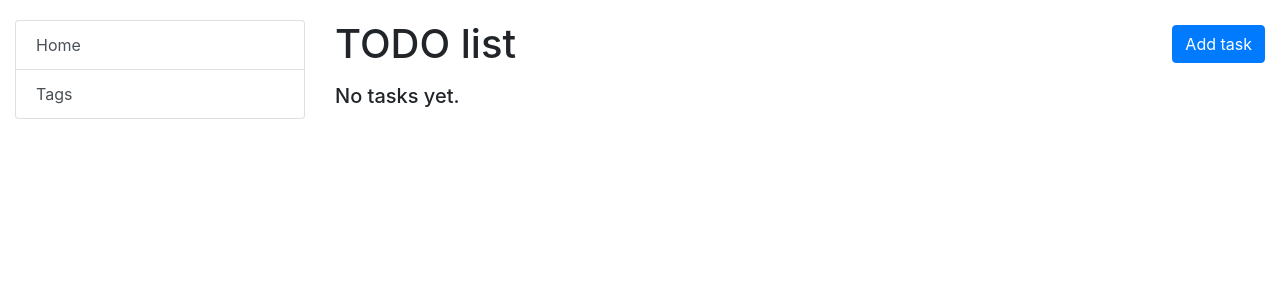
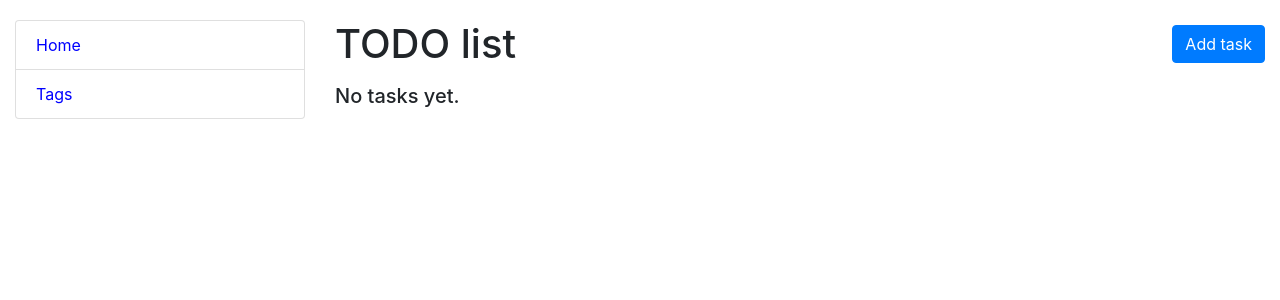
Before and after one commit to anastasiiaoshega513/task-to-do-list, a Django app: page / in a window 1280 px wide. Shown: the top 300 px of the page. Run offline with Django 5.2, Linux system fonts and the light colour scheme; data that the repository does not hold is empty.

Commit message:
changed style sidebar like in a reference

```diff
--- a/templates/includes/sidebar.html
+++ b/templates/includes/sidebar.html
@@ -1,4 +1,4 @@
 <div class="list-group">
-  <a class="list-group-item list-group-item-action" href="{% url 'tasks:index' %}">Home</a>
-  <a class="list-group-item list-group-item-action" href="{% url 'tasks:tag-list' %}">Tags</a>
+    <a class="list-group-item list-group-item-action" style="color: blue" href="{% url 'tasks:index' %}">Home</a>
+    <a class="list-group-item list-group-item-action" style="color: blue" href="{% url 'tasks:tag-list' %}">Tags</a>
 </div>
```
